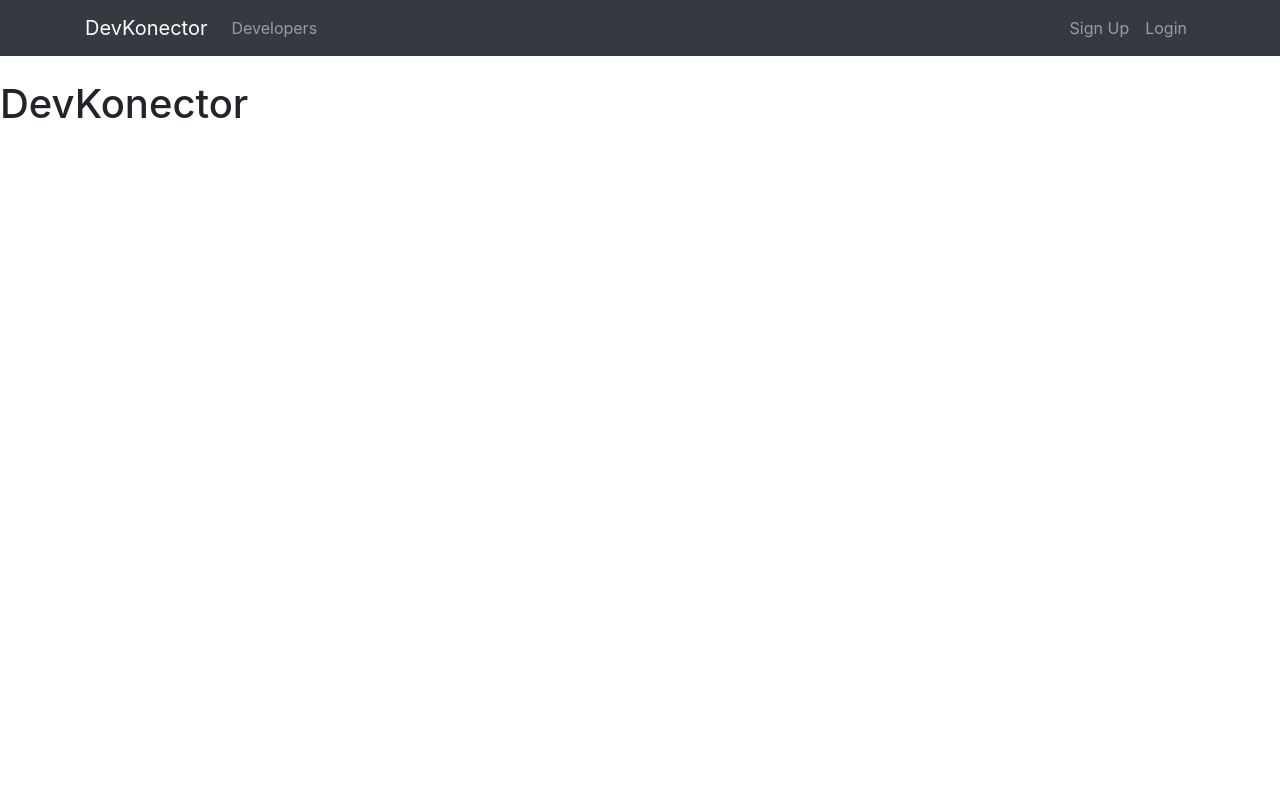
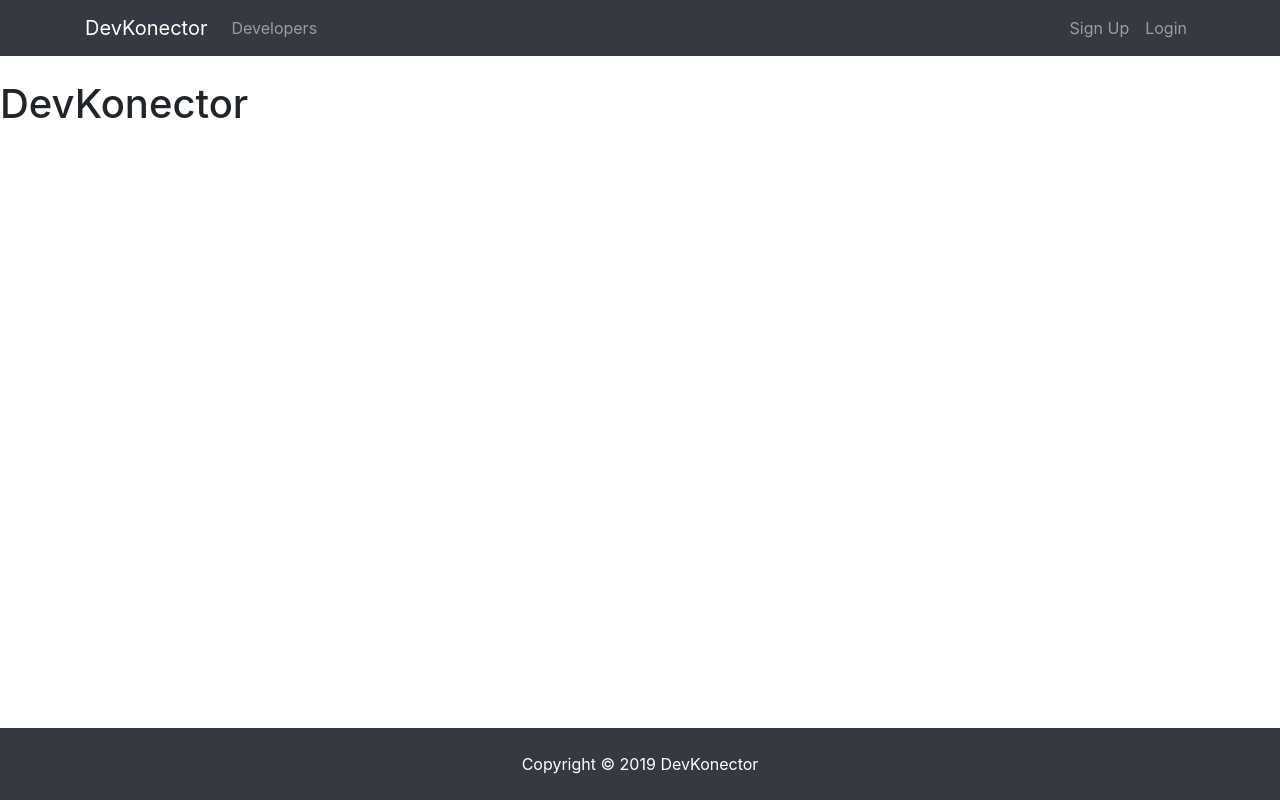
Before and after one commit to cziem/devkonector, a React (Create React App) app in the folder client/: page / in a window 1280 px wide. Built offline with nearby package versions, Linux system fonts and the light colour scheme.

Commit message:
Add Footer component

```diff
--- a/client/src/components/App.js
+++ b/client/src/components/App.js
@@ -1,6 +1,7 @@
 import React, { Component } from "react";
 import "../styles/App.css";
 import Navbar from "./layouts/Navbar";
+import Footer from "./layouts/Footer";
 
 class App extends Component {
   render() {
@@ -8,6 +9,7 @@
       <div className="App">
         <Navbar />
         <h1>DevKonector</h1>
+        <Footer />
       </div>
     );
   }
--- /dev/null
+++ b/client/src/components/layouts/Footer.js
@@ -0,0 +1,9 @@
+import React from "react";
+
+export default () => {
+  return (
+    <footer className="bg-dark text-white mt-5 p-4 text-center">
+      Copyright &copy; {new Date().getFullYear()} DevKonector
+    </footer>
+  );
+};
```
